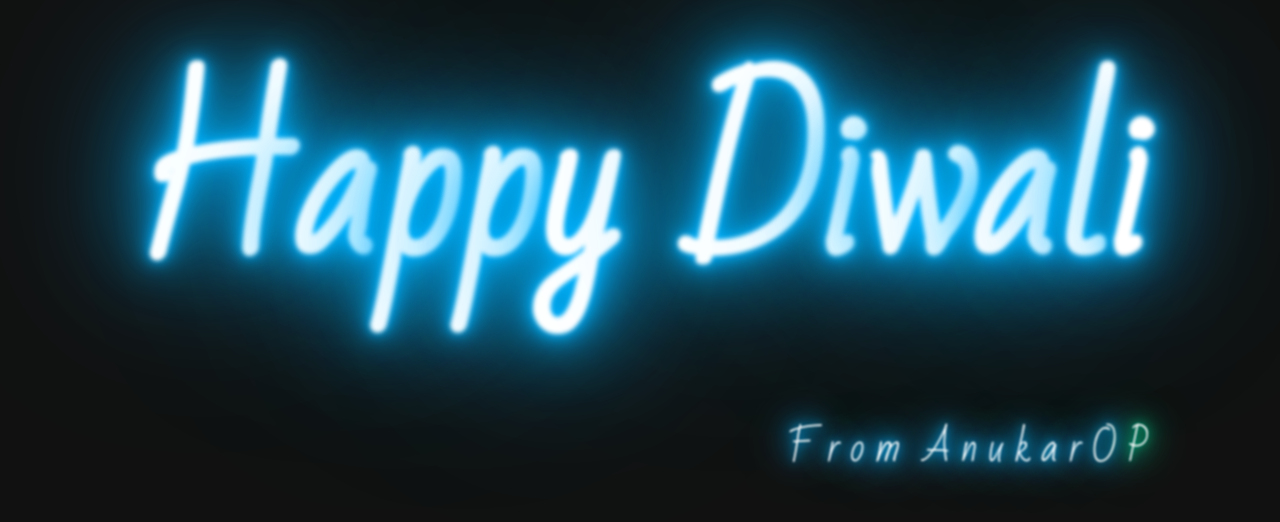
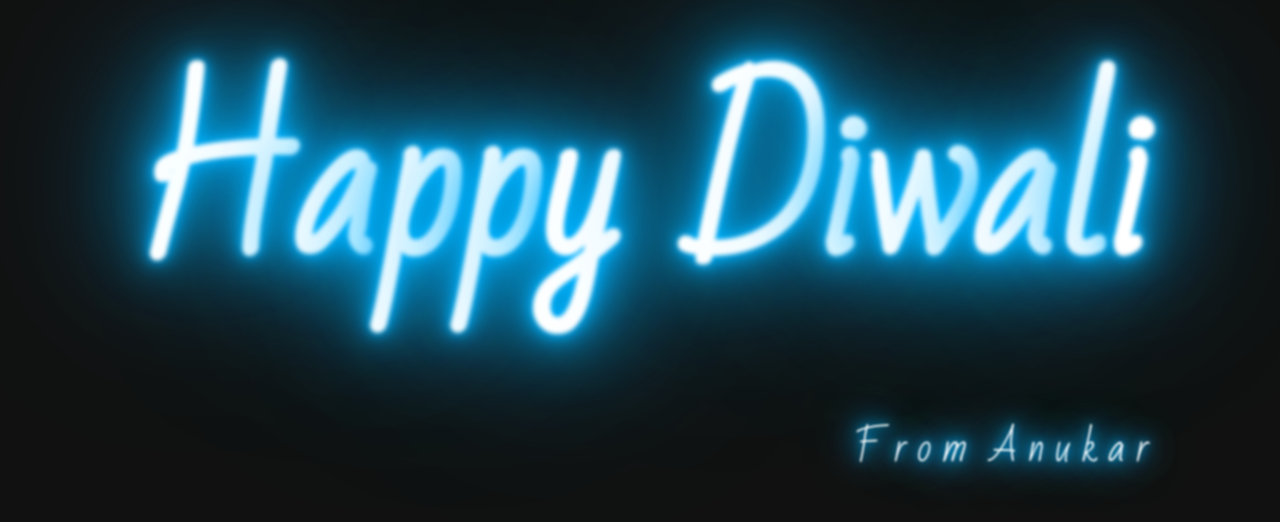
Before and after one commit to AnukarOP/Happy-Diwali-Dev, a plain HTML site: page index.html in a window 1280 px wide. Drawn offline with Linux system fonts and the light colour scheme.

Commit message:
Update index.html

```diff
--- a/index.html
+++ b/index.html
@@ -32,8 +32,6 @@
         <span style="--i: 8">k</span>
         <span style="--i: 9">a</span>
 	<span style="--i: 10">r</span>
-	<span style="--i: 11">O</span>
-	<span style="--i: 12">P</span>
 
 	<!-- From AnukarOP -->
 
```
